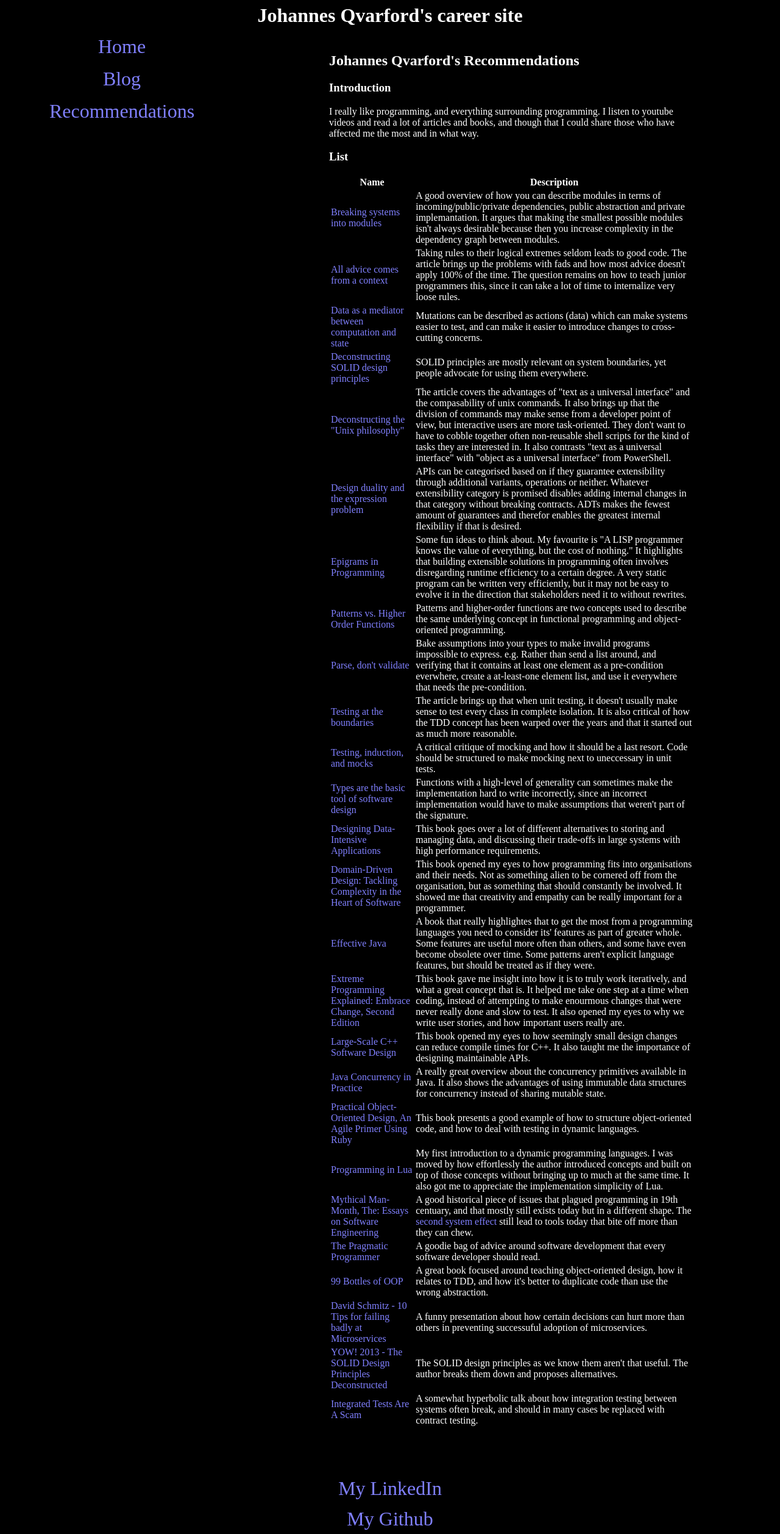
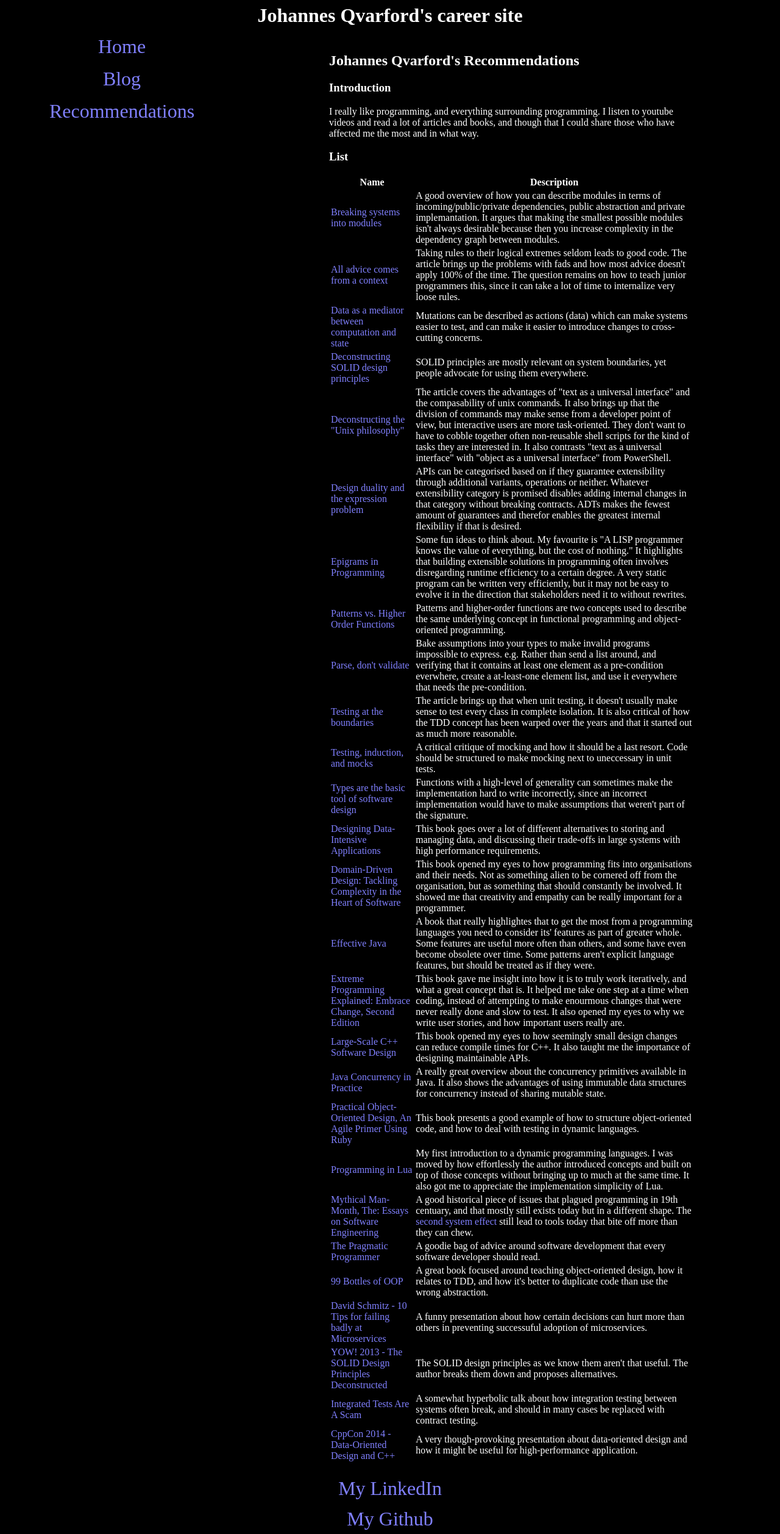
Before and after one commit to johannes-qvarford/johannes-qvarford.github.io, a Jekyll site: the page built from recommendations/index.html, in a window 1280 px wide. Shown: the whole page at 61% size. Built offline with Jekyll 4.4.1, drawn with Linux system fonts in a browser that asks for light colours.

Commit message:
CppCon 2014 - Data-Oriented Design and C++

```diff
--- a/recommendations/index.html
+++ b/recommendations/index.html
@@ -138,6 +138,10 @@ recommendations:
     link: https://www.youtube.com/watch?v=VDfX44fZoMc
     review: |
       A somewhat hyperbolic talk about how integration testing between systems often break, and should in many cases be replaced with contract testing.
+  - name: CppCon 2014 - Data-Oriented Design and C++
+    link: https://www.youtube.com/watch?v=rX0ItVEVjHc
+    review: |
+      A very though-provoking presentation about data-oriented design and how it might be useful for high-performance application.
 ---
 <!--
   - name: T
@@ -148,7 +152,7 @@ recommendations:
 <!--
   TODO:
 
-https://www.youtube.com/watch?v=rX0ItVEVjHc
+
 https://www.youtube.com/watch?v=Gzj723LkRJY
 https://www.youtube.com/watch?v=lw6TaiXzHAE
 https://www.youtube.com/watch?v=QyJZzq0v7Z4
```
